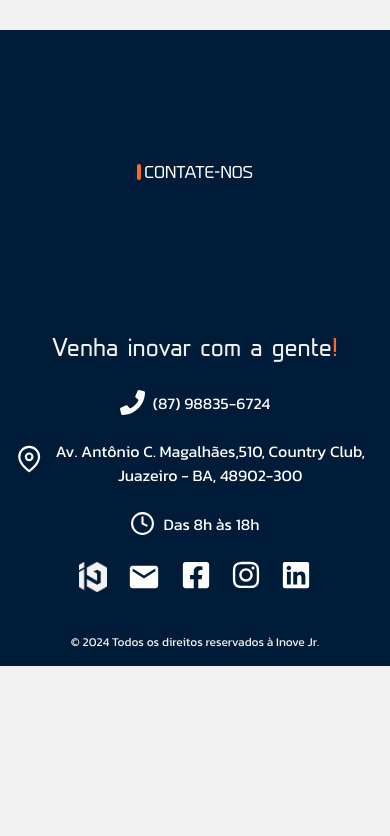
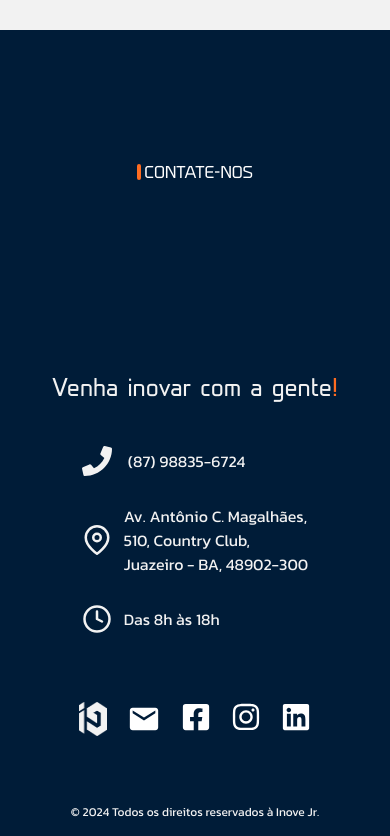
Before and after one commit to inove-jr/i9-website, a Next.js app: page / in a window 390 px wide. Shown: the part 2878-3714 px from the top of the page. Before the commit the page ends 3544 px from the top, so only its background shows below. Built offline with nearby package versions, Linux system fonts and the light colour scheme; what public would draw is missing.

Commit message:
refactor(footer): merge desktop/mobile view

```diff
--- a/src/app/(homepage)/page.tsx
+++ b/src/app/(homepage)/page.tsx
@@ -1,4 +1,3 @@
-import { Footer } from "@/components/layout/Footer";
 import { About } from "./_components/About";
 import { Contact } from "./_components/Contact";
 import { Header } from "./_components/Header";
@@ -15,7 +14,6 @@ export default function Home() {
         <Services />
         <Contact />
       </main>
-      <Footer />
     </>
   );
 }
--- a/src/app/layout.tsx
+++ b/src/app/layout.tsx
@@ -1,10 +1,9 @@
 import "@/styles/globals.css";
 import type { Metadata } from "next";
-// import { Footer } from "@/components/layout/Footer";
-
 import favicon from "public/favicon.ico";
 import faviconDark from "public/favicon-dark.ico";
 import { kanit, prime } from "@/styles/fonts";
+import { Footer } from "@/components/layout/Footer";
 
 export const metadata: Metadata = {
   title: "Inove Jr",
@@ -34,7 +33,7 @@ export default function RootLayout({
     <html lang="pt-br">
       <body className={`${prime.variable} ${kanit.variable}`}>
         {children}
-        {/* <Footer /> */}
+        <Footer />
       </body>
     </html>
   );
--- a/src/components/layout/Footer.tsx
+++ b/src/components/layout/Footer.tsx
@@ -2,56 +2,48 @@ import { FaPhone } from "react-icons/fa";
 import { Clock4 } from "lucide-react";
 import { FiMapPin } from "react-icons/fi";
 import Image from "next/image";
-import logo from "@/../public/logo_inovejr_semfundo.png";
+import logo from "public/logo_inovejr_semfundo.png";
 import { SocialLinks } from "./SocialLinks";
 
 export function Footer() {
   return (
-    <footer className="flex h-auto w-full flex-col items-start justify-around bg-blue-900 p-4 text-center font-secondary lg:h-80">
-      <div className="flex w-full flex-1 flex-col items-center justify-around gap-6 lg:flex-row">
-        <div className="flex h-3/4 w-full flex-col items-center justify-around gap-6 lg:w-1/2">
-          <h1 className="text-2xl text-white lg:text-3xl">
+    <footer className="w-full bg-blue-900 p-4">
+      <div className="my-10 flex flex-col items-center justify-around gap-10 md:flex-row md:items-stretch">
+        <div className="flex flex-col justify-between">
+          <h2 className="text-2xl text-white lg:text-3xl">
             Venha inovar com a gente<span className="text-orange">!</span>
-          </h1>
-          {/** MOBILE */}
-          <div className="flex h-3/4 w-full flex-col items-center justify-around gap-6 lg:hidden">
-            <span className="flex flex-row items-center justify-center gap-2 text-base text-white-100">
-              <FaPhone size={25} /> (87) 98835-6724
-            </span>
-            {/** Esse icone de mapa não respeita as leis do front end, tem vida propria, mesmo usando o icone lucide ou react icons */}
-            <span className="flex flex-row items-start justify-start gap-0 text-base text-white-100">
-              <FiMapPin className="mr-1 size-10 sm:size-8" />
-              Av. Antônio C. Magalhães,510, Country Club, Juazeiro - BA,
-              48902-300
-            </span>
-            <span className="flex flex-row items-center justify-center gap-2 text-base text-white-100">
-              <Clock4 size={25} />
-              Das 8h às 18h
-            </span>
-          </div>
-          <div className="flex flex-row items-center justify-center gap-5">
+          </h2>
+          <div className="hidden gap-5 md:flex">
             <Image src={logo} alt="logo" placeholder="empty" className="w-7" />
             <SocialLinks />
           </div>
         </div>
-        {/* Desktop */}
-        <div className="hidden h-3/4 w-full flex-col items-center justify-around gap-6 px-4 lg:flex lg:w-1/2">
-          <span className="flex flex-row items-center justify-center gap-2 text-lg text-white-100">
-            <FaPhone size={30} /> (87) 98835-6724
-          </span>
-          <span className="flex flex-row items-start justify-start gap-0 text-lg text-white-100">
-            <FiMapPin size={35} />
-            Av. Antônio C. Magalhães,510, Country Club, Juazeiro - BA, 48902-300
-          </span>
-          <span className="flex flex-row items-center justify-center gap-2 text-lg text-white-100">
-            <Clock4 size={30} />
-            Das 8h às 18h
-          </span>
+        <div className="flex flex-col gap-7 text-left text-white">
+          <div className="flex items-center gap-4">
+            <FaPhone size={30} />
+            <p>(87) 98835-6724</p>
+          </div>
+          <div className="flex items-center gap-3">
+            <FiMapPin strokeWidth={2} size={30} />
+            <ul>
+              <li>Av. Antônio C. Magalhães,</li>
+              <li>510, Country Club,</li>
+              <li>Juazeiro - BA, 48902-300</li>
+            </ul>
+          </div>
+          <div className="flex items-center gap-3">
+            <Clock4 strokeWidth={2} size={30} />
+            <p>Das 8h às 18h</p>
+          </div>
+        </div>
+        <div className="my-7 flex gap-5 md:hidden">
+          <Image src={logo} alt="logo" placeholder="empty" className="w-7" />
+          <SocialLinks />
         </div>
       </div>
-      <h6 className="mt-10 justify-center self-center font-secondary text-xs text-white sm:text-sm">
-        © 2024 Todos os direitos reservados à Inove Jr.
-      </h6>
+      <div className="text-center text-xs text-white sm:text-sm">
+        <span>&copy; 2024 Todos os direitos reservados à Inove Jr.</span>
+      </div>
     </footer>
   );
 }
```
